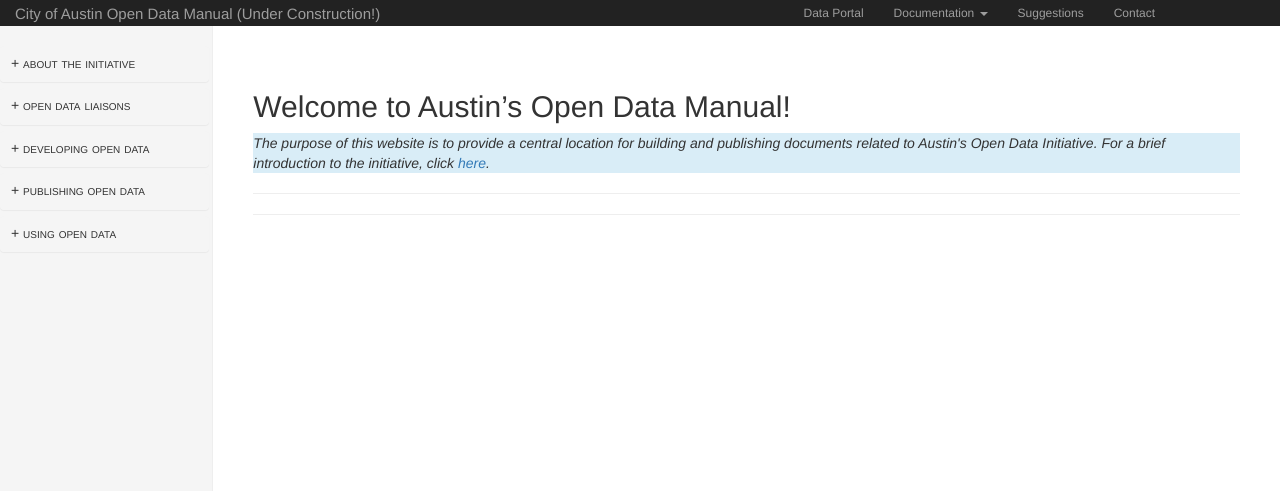
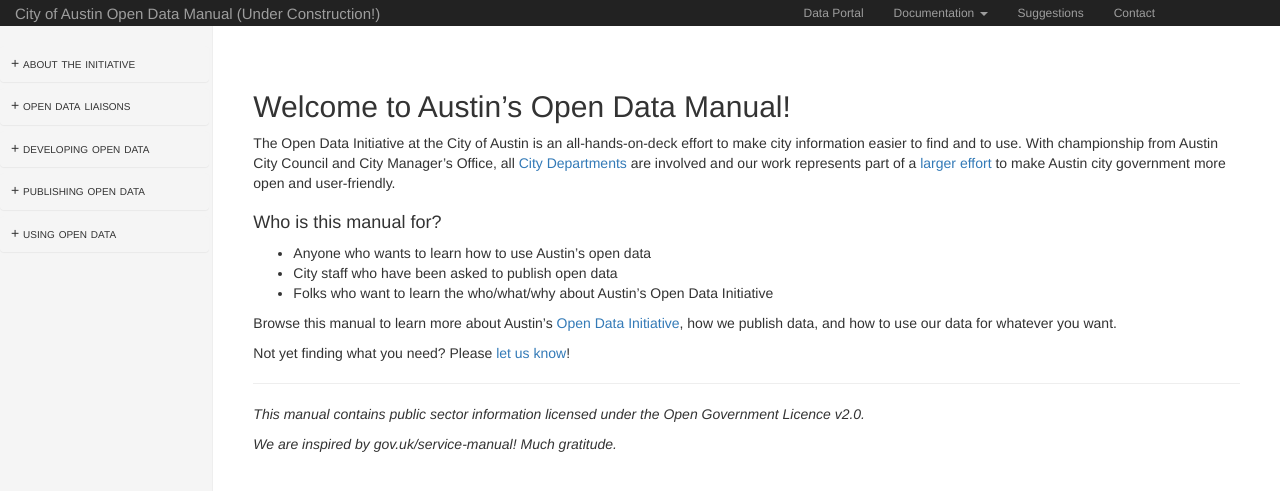
Before and after one commit to cityofaustin/open-data-manual, a Jekyll site: the page built from index.md, in a window 1280 px wide. Shown: the top 491 px of the page. Built offline with Jekyll 4.4.1, drawn with Linux system fonts in a browser that asks for light colours; nearby versions of some CDN libraries.

Commit message:
update landing page

```diff
--- a/index.md
+++ b/index.md
@@ -5,35 +5,23 @@
 
 # Welcome to Austin's Open Data Manual!
 
-<p class="bg-info"><em>The purpose of this website is to provide a central location for building and publishing documents related to Austin's Open Data Initiative. For a brief introduction to the initiative, click <a href="{{site.baseurl}}/about">here</a>.</em></p>
+The Open Data Initiative at the City of Austin is an all-hands-on-deck effort to make city information easier to find and to use. With championship from Austin City Council and City Manager's Office, all [City Departments](http://liaisons.opendata.rocks) are involved and our work represents part of a [larger effort](.) to make Austin city government more open and user-friendly.
+
+### Who is this manual for?
+
+- Anyone who wants to learn how to use Austin's open data
+- City staff who have been asked to publish open data
+- Folks who want to learn the who/what/why about Austin's Open Data Initiative
+
+
+Browse this manual to learn more about Austin's <a href="{{site.baseurl}}/about">Open Data Initiative</a>, how we publish data, and how to use our data for whatever you want.
+
+Not yet finding what you need? Please [let us know](https://github.com/cityofaustin/open-data-manual/issues/new)!
+
+
 
 
 ***
+*This manual contains public sector information licensed under the Open Government Licence v2.0.*
 
-
-***
-
-<!-- ### Status of documents and site "things to do": -->
-
-
-
-<!--
-<p>Every document is a work in progress. (Coming soon), look for these badges to find out the development status of each document:</p>
-
-<h4>Discovery <span class="badge discovery">?</span></h4>
-
-<p>A short phase in which we start researching the needs of the document's users, find out what we should be measuring, and explore technological or policy-related constraints.</p>
-
-<h4>Alpha <span class="badge alpha">a</span></h4>
-
-<p>A short phase in which we prototype solutions for the document. We’ll be testing with a small group of users or stakeholders and getting early feedback about the document's content and layout.</p>
-
-<h4>Beta <span class="badge beta">b</span></h4>
-
-<p>We’re developing against the demands of a live environment, understanding how to review and revise while meeting user needs. We’ll also be releasing a version to test in public.</p>
-
-<h4>Live <span class="badge live">L</span></h4>
-
-<p>The document is considered "in effect", however work doesn’t stop at this stage. We’ll be iteratively improving the document, reacting to new needs and demands, and keeping track of the changes as we go.</p>
-
-<footer>Inspired by gov.uk/service-manual. Contains public sector information licensed under the Open Government Licence v2.0.</footer> -->
+*We are inspired by gov.uk/service-manual! Much gratitude.*
```
